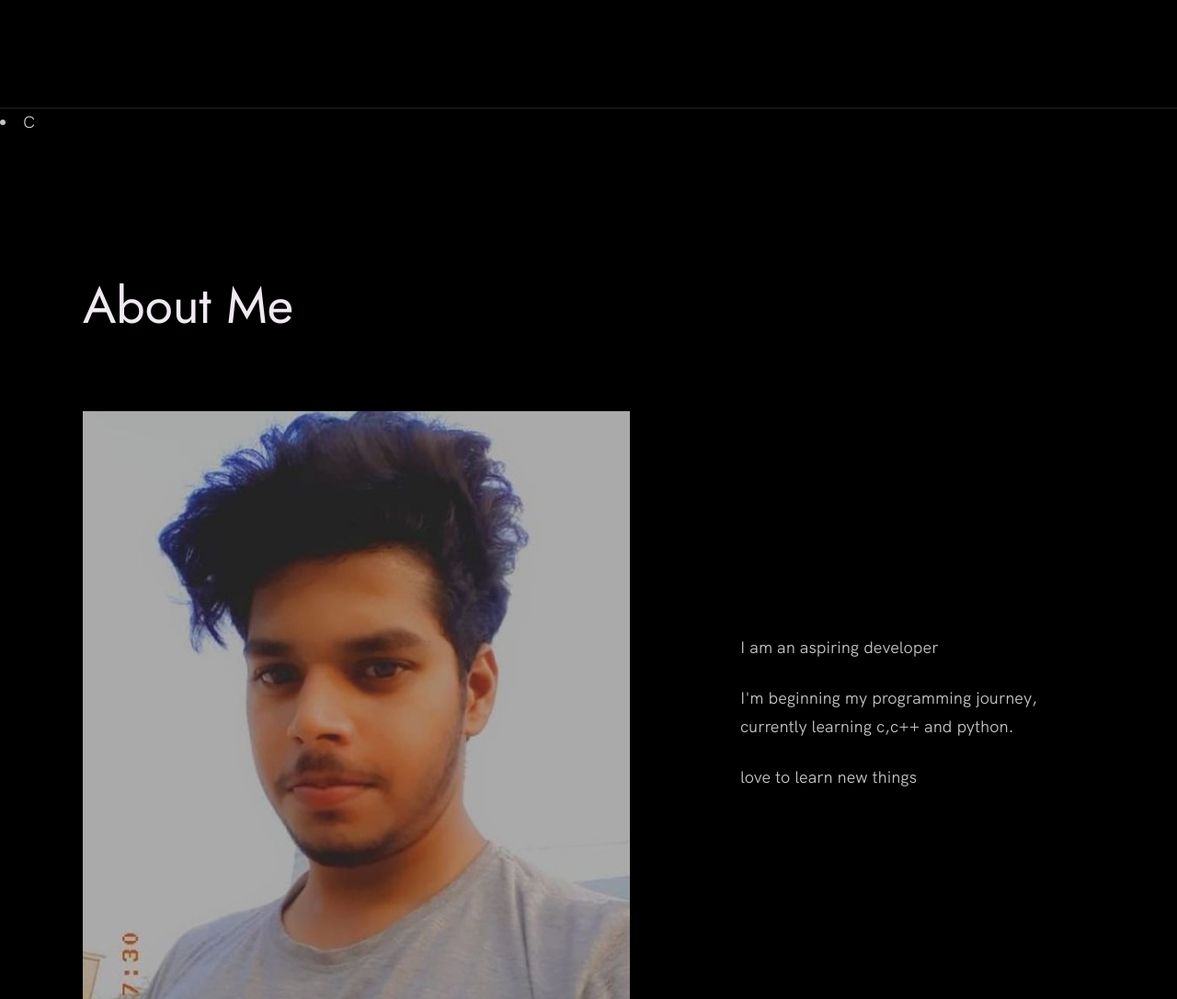
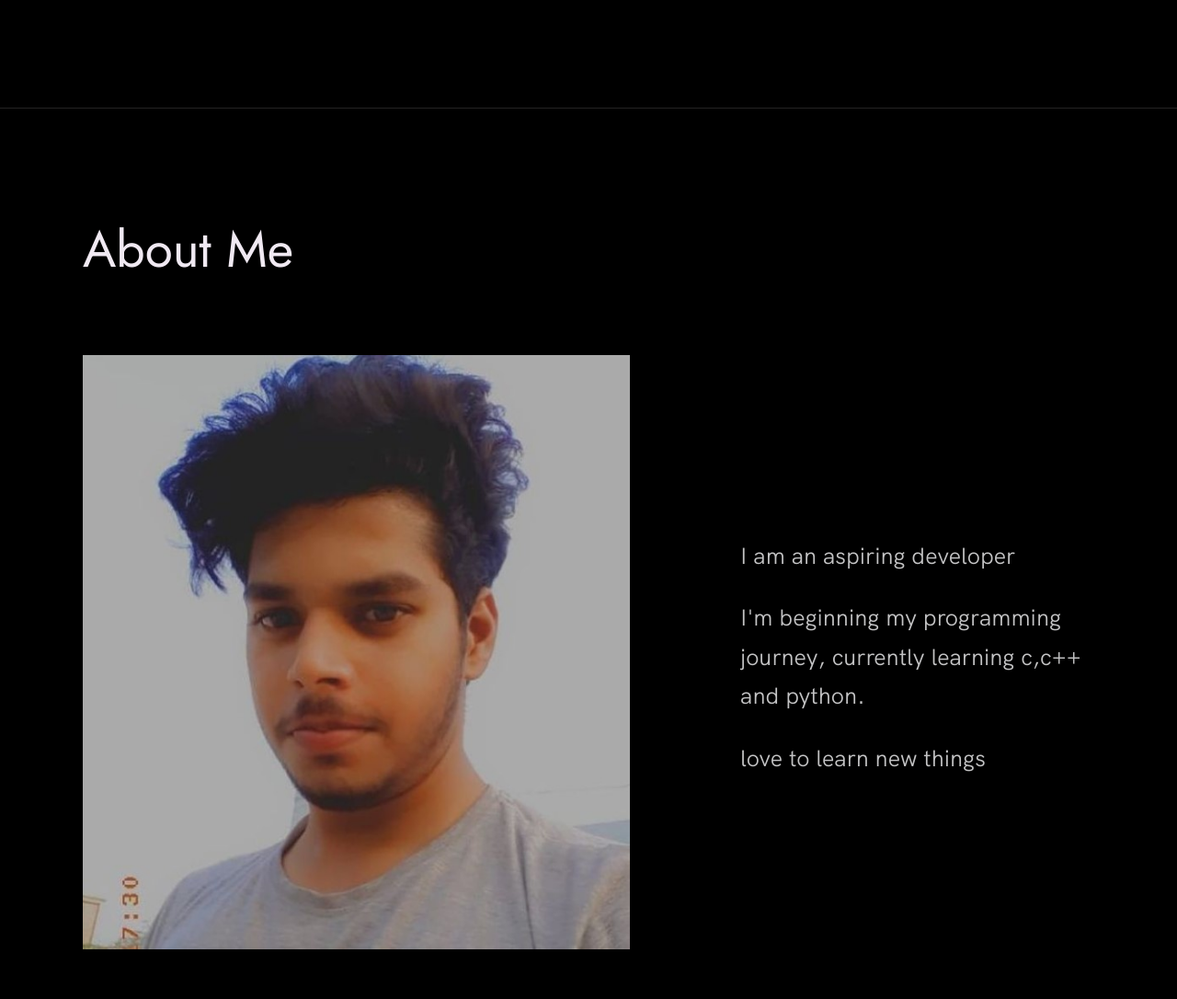
Before and after one commit to ThrideepS/portfolio_oodp, a plain HTML site: page index.html in a window 1280 px wide. Shown: the part 1566-2652 px from the top of the page at 92% size. Drawn offline with Linux system fonts and the light colour scheme.

Commit message:
increased font size

```diff
--- a/index.css
+++ b/index.css
@@ -554,6 +554,7 @@ body:not(.user-is-tabbing) a:focus {
 
 @media(min-width: 901px) {
     .about__text {
+        font-size: 25px;
         flex: 0 0 35%;
     }
 
--- a/index.html
+++ b/index.html
@@ -72,12 +72,6 @@
         </div>
       </div>
     </section>
-
-            <ul class="work__list">
-              <li>C</li>
-            </ul>
-
-    </section>
     <section class="about" id="about">
       <div class="row">
         <h2>About Me</h2>
```
